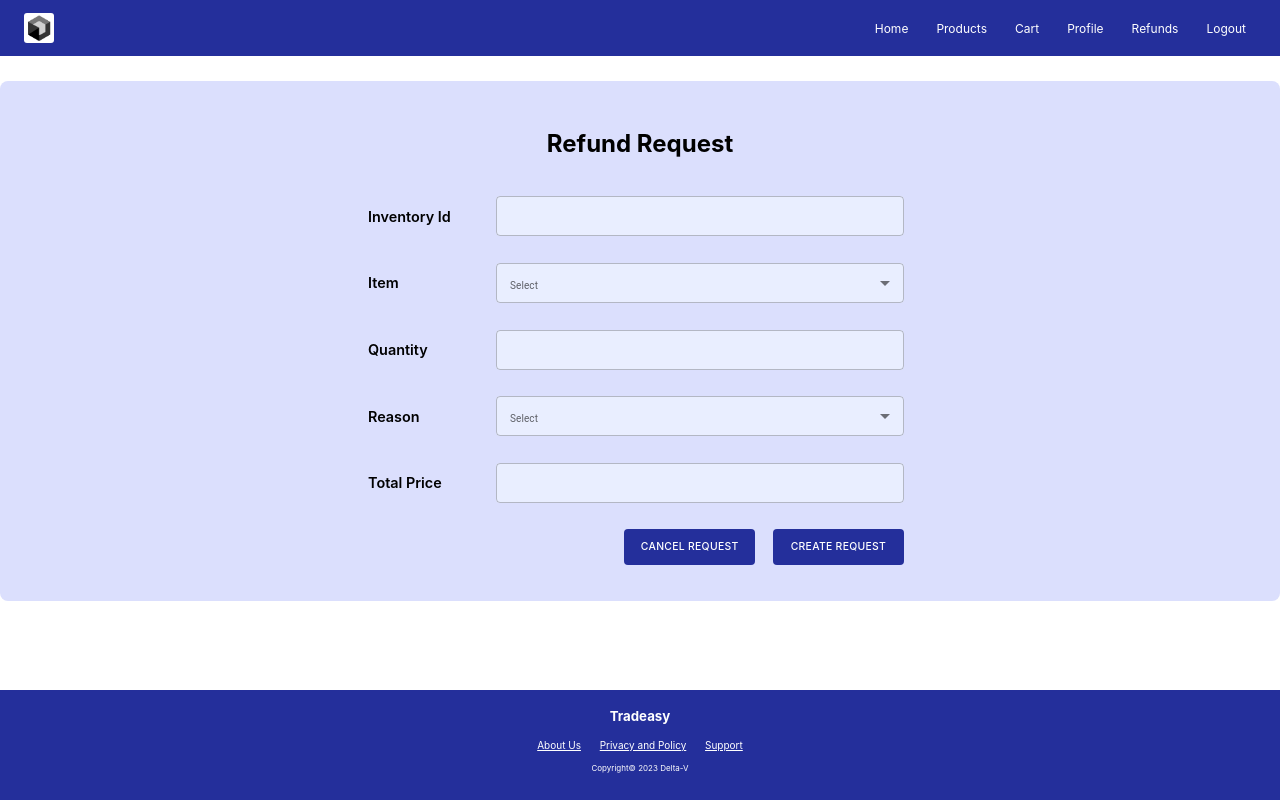
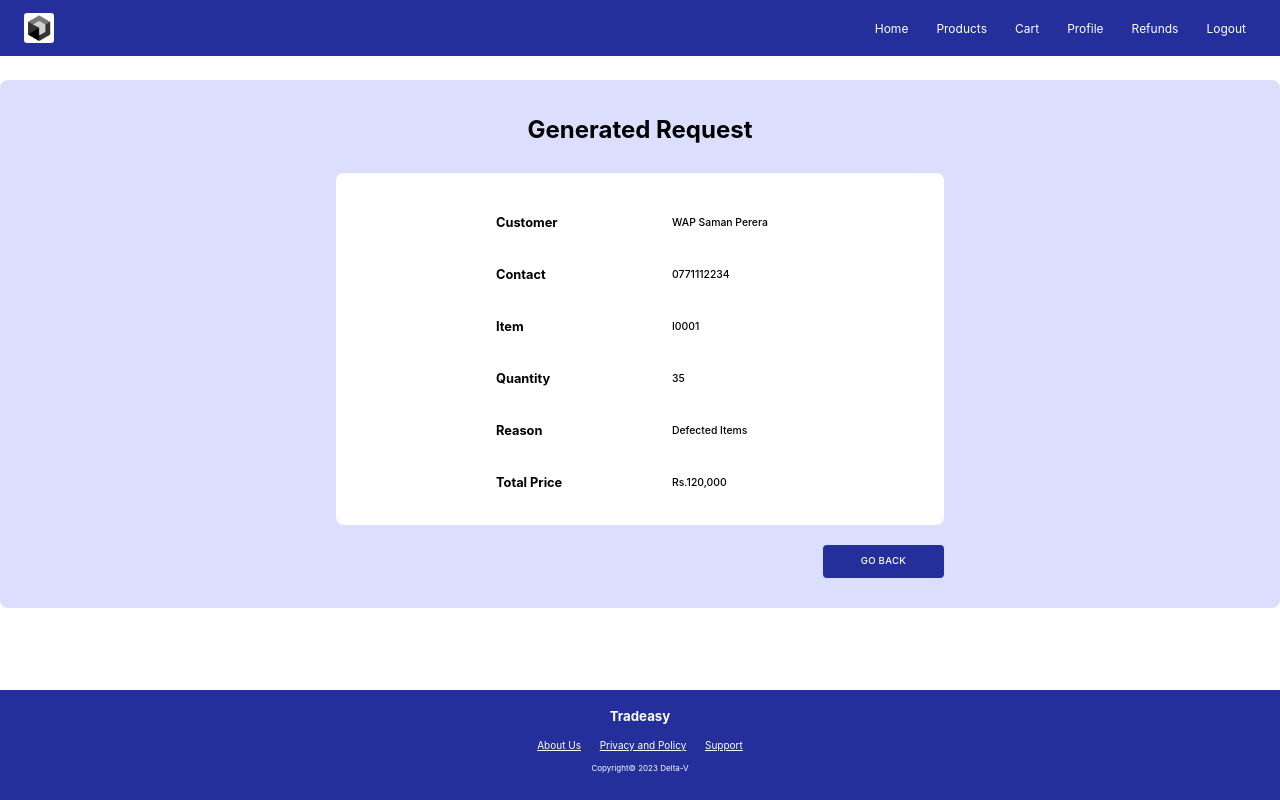
Before and after one commit to MrSilent2001/Sales-And-Inventory-Management-System, a React (Create React App) app: page / in a window 1280 px wide. Built offline with nearby package versions, Linux system fonts and the light colour scheme.

Commit message:
Generated Customer Refund Request Page Created

```diff
--- a/src/App.js
+++ b/src/App.js
@@ -1,13 +1,13 @@
 import './App.css';
 import CustomerNavbar from "./layout/navbar/Customer navbar/Customer navbar";
 import Footer from "./layout/footer/footer";
-import CustomerRefundRequest from "./pages/Customer/Refund/Customer Refund Request";
+import GeneratedCustomerRefundRequest from "./pages/Customer/Refund/Generated Customer Refund Request";
 
 function App() {
   return (
     <div className="App">
         <CustomerNavbar></CustomerNavbar>
-        <CustomerRefundRequest></CustomerRefundRequest>
+        <GeneratedCustomerRefundRequest></GeneratedCustomerRefundRequest>
         <Footer></Footer>
     </div>
   );
--- a/src/pages/Customer/Refund/Customer Refund Request.js
+++ b/src/pages/Customer/Refund/Customer Refund Request.js
@@ -158,7 +158,7 @@ function CustomerRefundRequest(){
 
                     <div className="formField">
                         <div className="textField">
-                            <h5>Inventory Id</h5>
+                            <h5>Contact</h5>
                         </div>
                         <div className="textInput">
                             <BasicTextFields></BasicTextFields>
--- /dev/null
+++ b/src/pages/Customer/Refund/Generated Customer Refund Request.css
@@ -0,0 +1,72 @@
+.generatedCustomerRefundRequestOuter{
+    display: flex;
+    justify-content: center;
+    width: 100%;
+    height: 100%;
+}
+
+.generatedCustomerRefundRequestInner{
+    display: flex;
+    flex-direction: column;
+    align-items: center;
+    width: 92.875em;
+    height: 33em;
+    background-color: #DBDFFD;
+    margin: 1.5em 0 0 0;
+    border-radius: 0.5em;
+}
+
+.generatedRefundRequestTopic h2{
+    font-family: Inter;
+    margin: 1.45em 0 0 0;
+}
+
+.refundRequestDetails{
+    display: flex;
+    flex-direction: column;
+    align-items: center;
+    width: 38em;
+    margin: 1.8em 0 0 0;
+    padding: 1.5em 0 1em 0;
+    background-color: white;
+    border-radius: 0.5em;
+}
+
+.formField{
+    width: 20em;
+    height: 3.25em;
+    display: flex;
+    flex-direction: row;
+    align-items: center;
+    justify-content: space-between;
+}
+
+.textField{
+    padding: 0 0 0 1em;
+}
+
+.textField h5{
+    font-family: Inter;
+    font-weight: 700;
+    font-size: 0.8em;
+}
+
+.inputData{
+    width: 8em;
+    text-align: left;
+}
+
+.inputData h6{
+    font-family: Inter;
+    font-weight: 500;
+    font-size: 0.65em;
+}
+
+.refundButtonField{
+    width: 38em;
+    display: flex;
+    flex-direction: column;
+    align-items: flex-end;
+    justify-content: space-between;
+    margin: 1.25em 0 0 0;
+}
--- /dev/null
+++ b/src/pages/Customer/Refund/Generated Customer Refund Request.js
@@ -0,0 +1,98 @@
+import './Generated Customer Refund Request.css'
+import * as React from "react";
+import {styled} from "@mui/material/styles";
+import Button from "@mui/material/Button";
+
+const GeneratedRefundRequestButtons = styled(Button)(({ theme }) => ({
+    color: theme.palette.getContrastText('#242F9B'),
+    backgroundColor: '#242F9B',
+    '&:hover': {
+        backgroundColor: '#2d3ed2'
+    },
+    '&.MuiButton-root': {
+        width: '12.625em',
+        height: '2.5em'
+    },
+    fontSize: '0.6em',
+    fontFamily: 'inter',
+    padding: '1.75em 0.625em'
+}));
+function GeneratedCustomerRefundRequest(){
+    return(
+        <div className="generatedCustomerRefundRequestOuter">
+            <div className="generatedCustomerRefundRequestInner">
+
+                <div className="generatedRefundRequestTopic">
+                    <h2>Generated Request</h2>
+                </div>
+
+                <div className="refundRequestDetails">
+
+                    <div className="formField">
+                        <div className="textField">
+                            <h5>Customer</h5>
+                        </div>
+                        <div className="inputData">
+                            <h6>WAP Saman Perera</h6>
+                        </div>
+                    </div>
+
+                    <div className="formField">
+                        <div className="textField">
+                            <h5>Contact</h5>
+                        </div>
+                        <div className="inputData">
+                            <h6>0771112234</h6>
+                        </div>
+                    </div>
+
+                    <div className="formField">
+                        <div className="textField">
+                            <h5>Item</h5>
+                        </div>
+                        <div className="inputData">
+                            <h6>I0001</h6>
+                        </div>
+                    </div>
+
+                    <div className="formField">
+                        <div className="textField">
+                            <h5>Quantity</h5>
+                        </div>
+                        <div className="inputData">
+                            <h6>35</h6>
+                        </div>
+                    </div>
+
+                    <div className="formField">
+                        <div className="textField">
+                            <h5>Reason</h5>
+                        </div>
+                        <div className="inputData">
+                            <h6>Defected Items</h6>
+                        </div>
+                    </div>
+
+                    <div className="formField">
+                        <div className="textField">
+                            <h5>Total Price</h5>
+                        </div>
+                        <div className="inputData">
+                            <h6>Rs.120,000</h6>
+                        </div>
+                    </div>
+
+                </div>
+
+                <div className="refundButtonField">
+                    <div className="refundRequestButtons">
+                        <GeneratedRefundRequestButtons>Go Back</GeneratedRefundRequestButtons>
+                    </div>
+                </div>
+
+            </div>
+        </div>
+    )
+}
+
+export default GeneratedCustomerRefundRequest;
```
